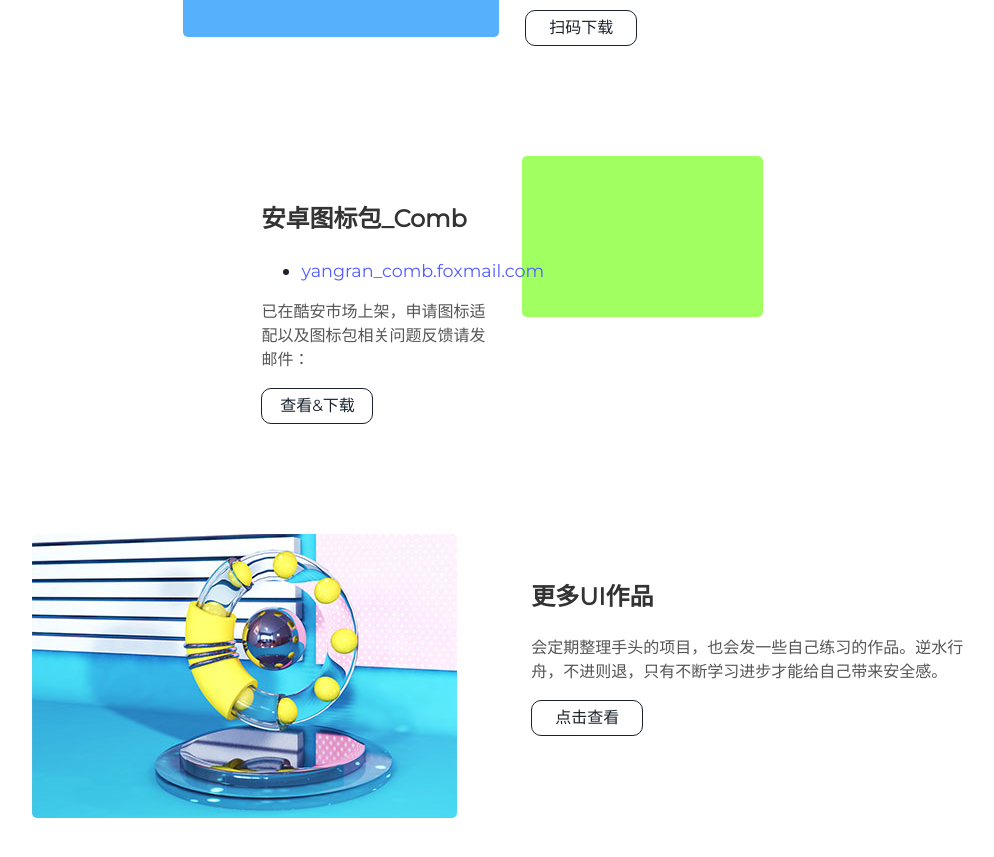
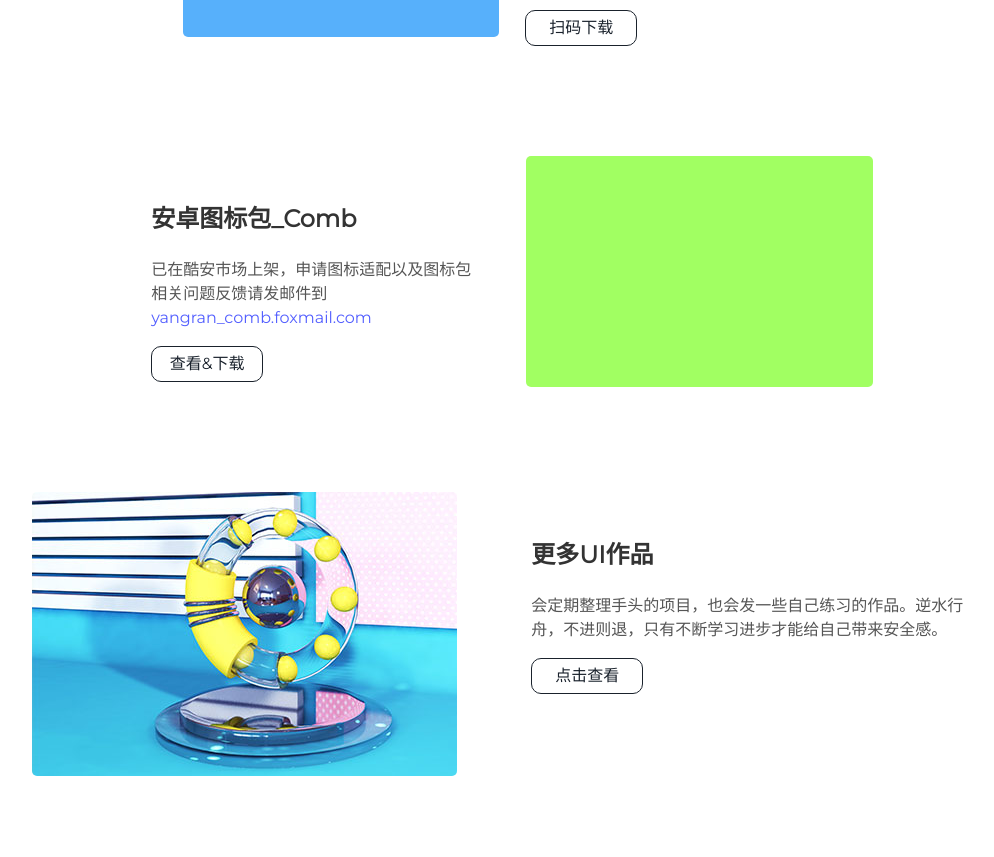
Before and after one commit to cxcf1212/old, a Jekyll site: the page built from index.html, in a window 1280 px wide and 900 px high, scrolled down 2211 px. Shown: the top 857 px of the window, without its empty margins (128-1122 px from the left). Built offline with Jekyll 4.4.1, drawn with Linux system fonts in a browser that asks for light colours.

Commit message:
文字修改

```diff
--- a/_includes/projects.html
+++ b/_includes/projects.html
@@ -34,10 +34,7 @@
 	</div>
 	<div class="contents">
 		<h3> 安卓图标包_Comb </h3>
-		<ul>
-			<li> <a href="mailto:yangran_comb.foxmail.com" style="text-decoration:none; color: #525eff;">yangran_comb.foxmail.com</a></li>
-		</ul>
-		<p>已在酷安市场上架，申请图标适配以及图标包相关问题反馈请发邮件：
+		<p>已在酷安市场上架，申请图标适配以及图标包相关问题反馈请发邮件到<a href="mailto:yangran_comb.foxmail.com" style="text-decoration:none; color: #525eff;">yangran_comb.foxmail.com</a>
 
 		</p>
 		<a class="project-link" href="#">查看&下载</a>
```
